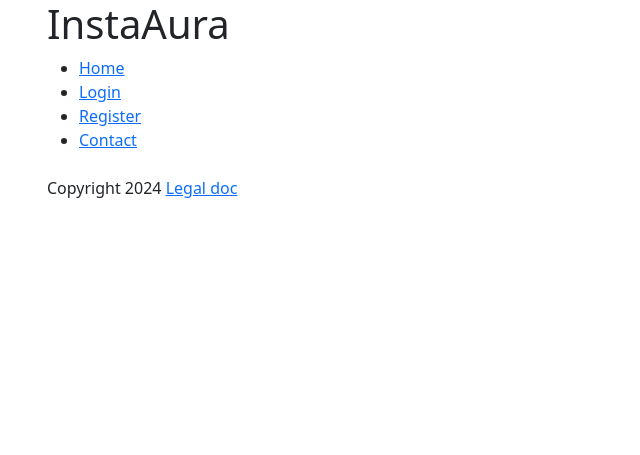
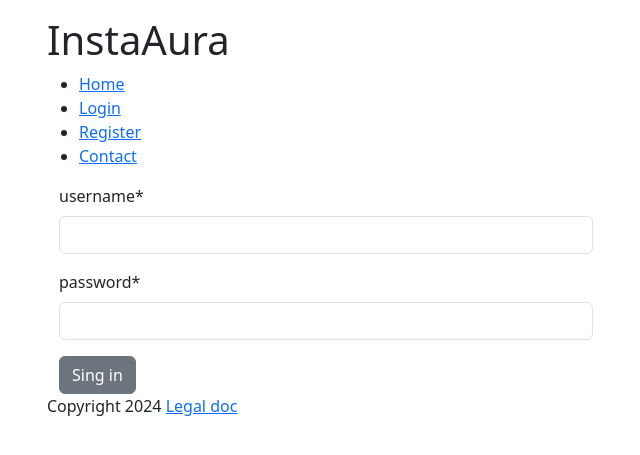
Before and after one commit to aurambena/instagram, a Django app: page /login/ in a window 1280 px wide. Shown: the top 455 px of the page, without its empty margins (35-675 px from the left). Run offline with Django 5.2, Linux system fonts and the light colour scheme; some libraries are stand-ins or nearby versions.

Commit message:
project with login and logout working

```diff
--- a/instagram/forms.py
+++ b/instagram/forms.py
@@ -19,3 +19,8 @@ class AccountForm(forms.ModelForm):
         user.save()
 
         return user
+
+
+class LoginForm(forms.Form):
+    username = forms.CharField(max_length=140, label='username')
+    password = forms.CharField( label='password', widget=forms.PasswordInput())
--- a/instagram/templates/_includes/_header.html
+++ b/instagram/templates/_includes/_header.html
@@ -3,9 +3,14 @@
     <nav>
         <ul>
             <li><a href="{% url 'home' %}">Home</a></li>
+            {% if not request.user.is_authenticated %}
             <li><a href="{% url 'login' %}">Login</a></li>
             <li><a href="{% url 'register' %}">Register</a></li>
+            {% endif%}
             <li><a href="{% url 'contact' %}">Contact</a></li>
+            {% if request.user.is_authenticated %}
+            <li><a href="{% url 'logout' %}">Logout</a></li>
+            {% endif %}
         </ul>
     </nav>
 </header>
--- /dev/null
+++ b/instagram/templates/_includes/_messages.html
@@ -0,0 +1,18 @@
+<div class="row mt-2 mb-2">
+    <div class="col-sm">
+        {% for message in messages %}
+        <div class="alert
+            {% if message.tags %}
+                {% if message.tags == 'error' %}
+                    alert-danger
+                {% else %}
+                    alert-{{ message.tags }}
+                {% endif %}
+            {% else %}
+                alert-info
+            {% endif %}">
+        {{ message }}
+        </div>
+        {% endfor %}
+        </div>
+    </div>
--- a/instagram/templates/general/layout.html
+++ b/instagram/templates/general/layout.html
@@ -11,6 +11,8 @@
 </head>
 <body>
     <div class="container">
+
+        {% include '_includes/_messages.html' %}
         {% include '_includes/_header.html'%}
         {% block page_content %}
 
--- a/instagram/templates/general/login.html
+++ b/instagram/templates/general/login.html
@@ -1,28 +1,20 @@
 {% extends 'general/layout.html' %}
+{% load crispy_forms_tags %}
 
 {% block head_title %}Welcome to our instagram {% endblock %}
 
 {% block page_content %}
 <div class="container">
-    <div class="row mt-2 mb-2">
-        <div class="col-sm">
-            {% for message in messages %}
-            <div class="alert
-                {% if message.tags %}
-                    {% if message.tags == 'error' %}
-                        alert-danger
-                    {% else %}
-                        alert-{{ message.tags }}
-                    {% endif %}
-                {% else %}
-                    alert-info
-                {% endif %}">
-            {{ message }}
-            </div>
-            {% endfor %}
-            </div>
+    <form action="" method="POST">
+        {% csrf_token %}
+    <div class="row">
+        <div class="col-12 col-sm-6">
+            {{form.username|as_crispy_field}}
+            {{form.password|as_crispy_field}}
         </div>
-
     </div>
+    <button class="btn btn-secondary">Sing in</button>
+    </div>
+</form>
 </div>
 {% endblock %}
--- a/instagram/urls.py
+++ b/instagram/urls.py
@@ -20,11 +20,12 @@ from debug_toolbar.toolbar import debug_toolbar_urls
 from django.conf import settings
 from django.conf.urls.static import static
 from posts.views import CreatePost
-from .views import HomeView, LoginView, RegisterView, ContactView,LegalView
+from .views import HomeView, LoginView, RegisterView, ContactView,LegalView, logout_view
 
 urlpatterns = [
     path('', HomeView.as_view(), name='home'),
     path('login/', LoginView.as_view(), name='login'),
+    path('logout/', logout_view, name='logout'),
     path('register/', RegisterView.as_view(), name='register'),
     path('contact/', ContactView.as_view(), name='contact'),
     path('legal/', LegalView.as_view(), name='legal'),
--- a/instagram/views.py
+++ b/instagram/views.py
@@ -2,17 +2,36 @@ from django.shortcuts import render
 from django.contrib.auth.models import User
 from django.views.generic import TemplateView
 from django.views.generic.edit import CreateView, UpdateView, DeleteView
-from django.urls import reverse_lazy
+from django.urls import reverse_lazy, reverse
 from .forms import AccountForm
 from django.contrib import messages
+from .forms import LoginForm
+from django.views.generic.edit import FormView
+from django.contrib.auth import authenticate, login, logout
+from django.http import HttpResponse, HttpResponseRedirect
+
 
 class HomeView(TemplateView):
     template_name = "general/home.html"
 
 
-class LoginView(TemplateView):
+class LoginView(FormView):
     template_name = "general/login.html"
+    form_class = LoginForm
 
+    def form_valid(self, form):
+        user = form.cleaned_data.get('username')
+        password = form.cleaned_data.get('password')
+        user = authenticate(username=user, password=password)
+
+        if user is not None:
+            login(self.request, user)
+            messages.add_message(self.request, messages.SUCCESS, f'Wellcome back {user.username}')
+            return HttpResponseRedirect(reverse('home'))
+        else:
+            messages.add_message(
+                self.request, messages.ERROR, ('User not registered or wrong password'))
+            return super(LoginView, self).form_invalid(form)
 
 class LegalView(TemplateView):
     template_name = "general/legal.html"
@@ -31,3 +50,8 @@ class RegisterView(CreateView):
       def form_valid(self, form):
           messages.add_message(self.request, messages.SUCCESS, "User created successfully")
           return super(RegisterView, self).form_valid(form)
+
+def logout_view(request):
+    logout(request)
+    messages.add_message(request, messages.INFO, "Logout successfully")
+    return HttpResponseRedirect(reverse('home'))
```
